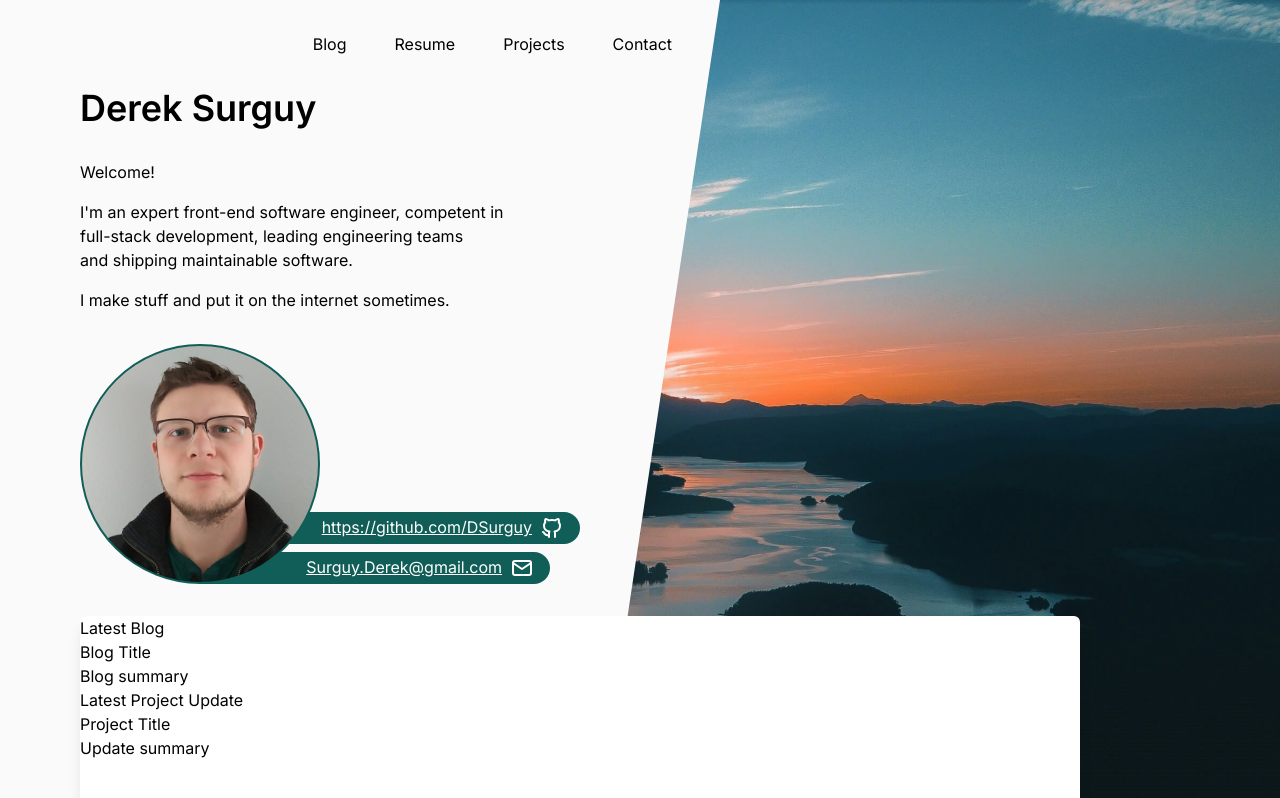
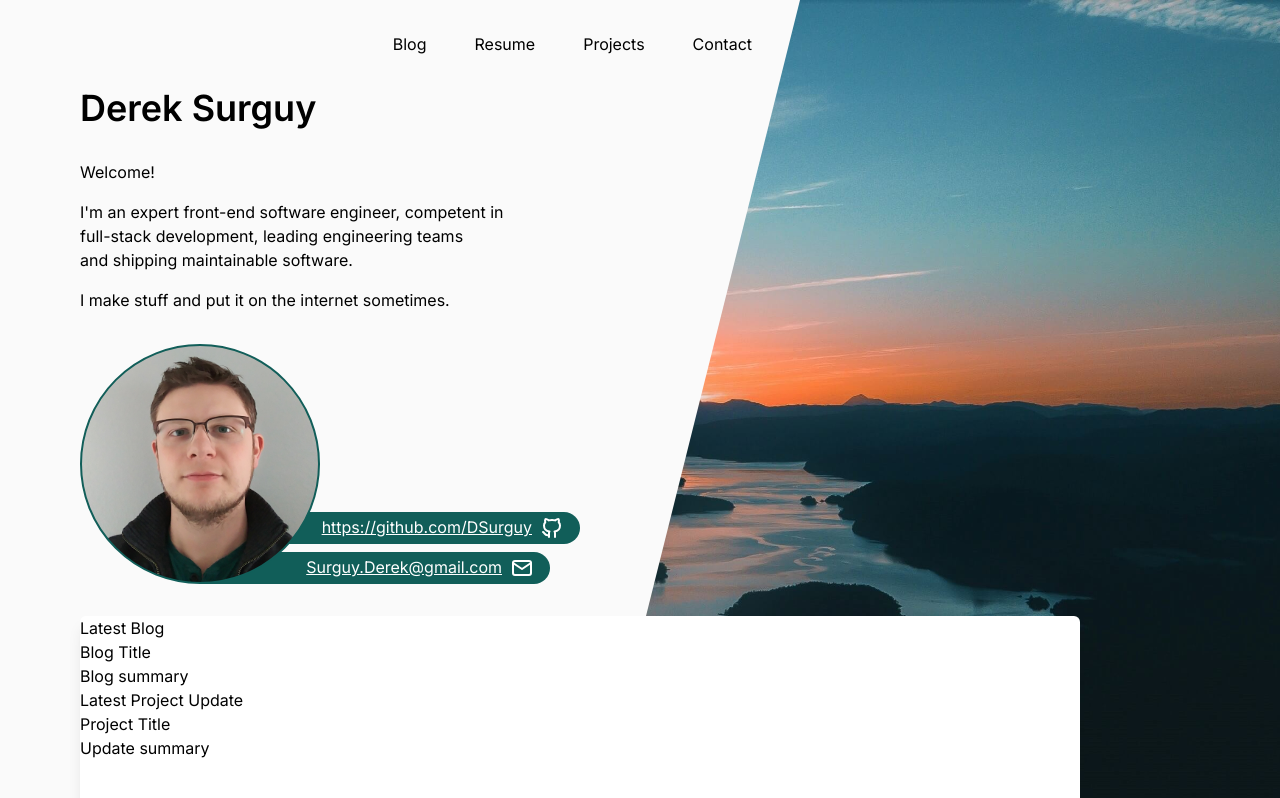
Before and after one commit to DSurguy/surgingforward.net, a Next.js app: page / in a window 1280 px wide. Shown: the top 798 px of the page. Built offline with nearby package versions, Linux system fonts and the light colour scheme.

Commit message:
Move the top of the polygon out more

```diff
--- a/app/MainContainer.tsx
+++ b/app/MainContainer.tsx
@@ -32,7 +32,7 @@ export default function MainComponent() {
   }, [transitionTo])
 
   const mainContent = <div className="relative z-10 min-h-screen">
-    <Menu onMenuItemClick={handleClick} className="p-8 pr-12 w-[720px]" />
+    <Menu onMenuItemClick={handleClick} className="p-8 pr-12 w-[800px]" />
     <div className="ml-20">
       <h1 className="text-4xl font-semibold pb-8">Derek Surguy</h1>
       <div className="w-[500px]">
--- a/app/globals.css
+++ b/app/globals.css
@@ -39,7 +39,7 @@ body {
   .main-bg {
     clip-path: polygon(
       0 0,
-      720px 0,
+      800px 0,
       600px 100%,
       0 100%
     );
```
